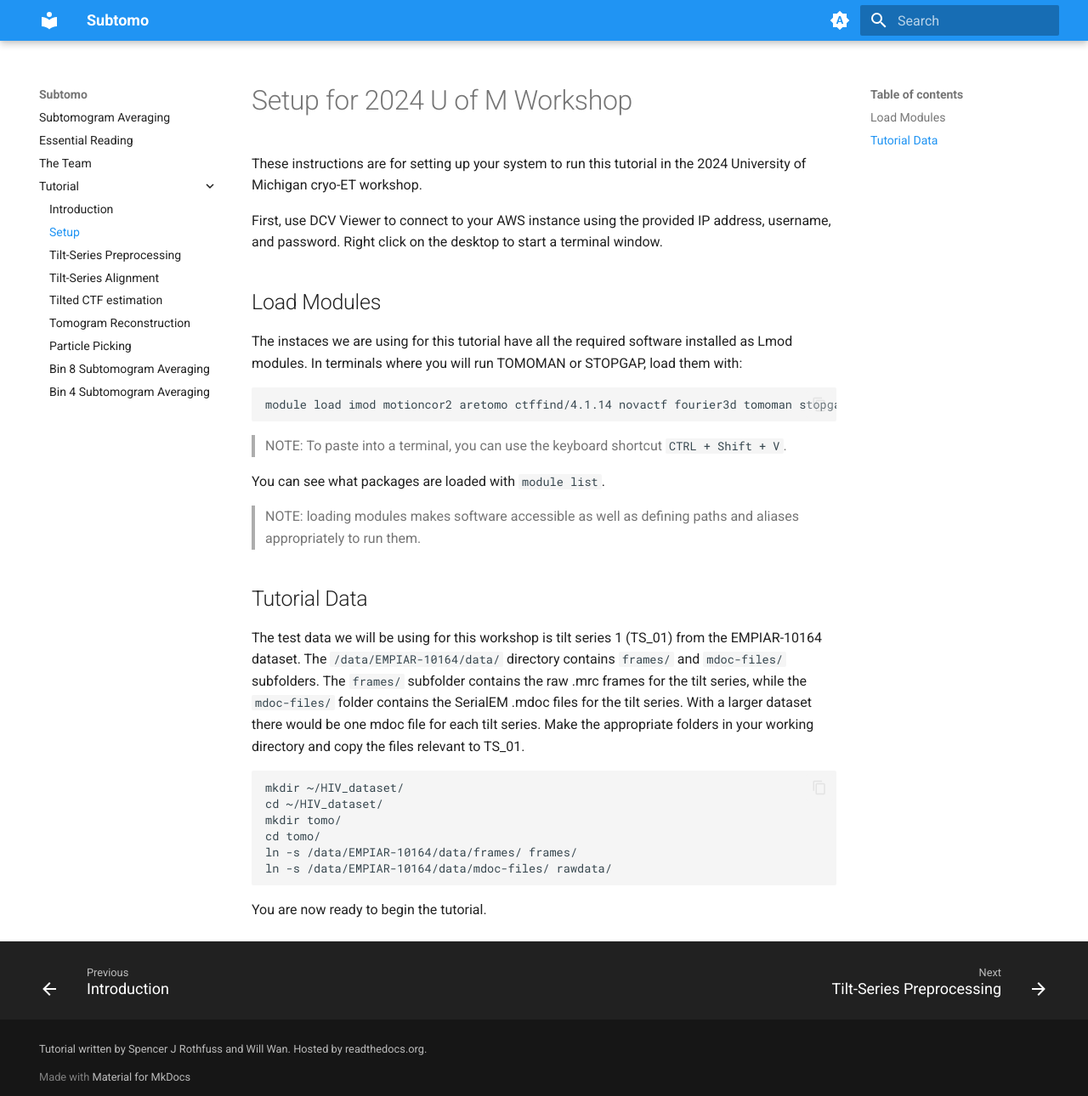
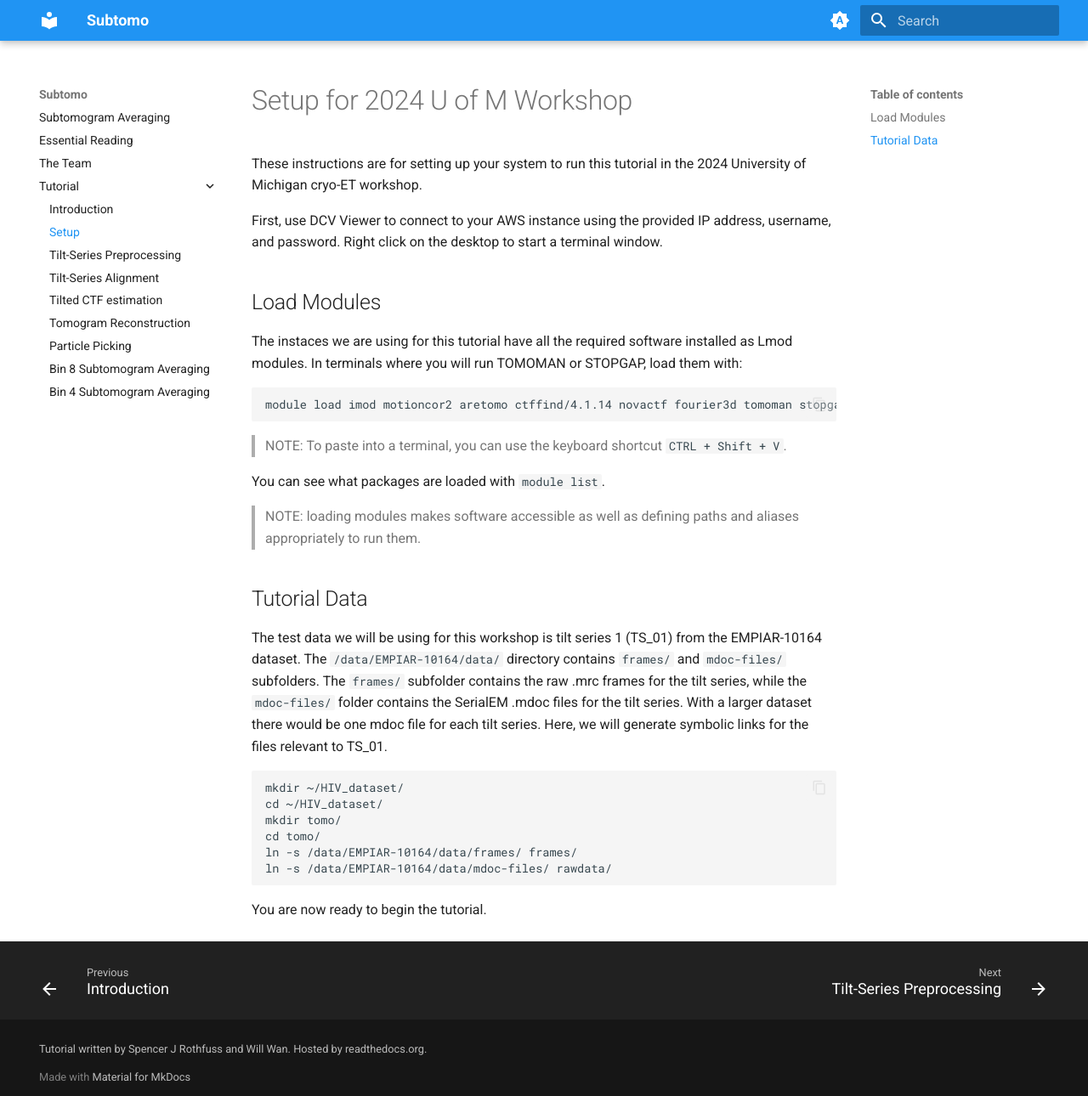
Before and after one commit to wan-lab-vanderbilt/subtomo-tutorials, an MkDocs documentation site: the page built from docs/hiv/setup.md, in a window 1280 px wide and 1290 px high. Shown: the whole window at 85% size. Built offline with MkDocs 1.6.1 and Material for MkDocs 9.7.7, drawn with Linux system fonts in a browser that asks for light colours.

Commit message:
Update setup.md

```diff
--- a/docs/hiv/setup.md
+++ b/docs/hiv/setup.md
@@ -24,7 +24,7 @@ The test data we will be using for this workshop is tilt series 1 (TS_01) from t
 The `/data/EMPIAR-10164/data/` directory contains `frames/` and `mdoc-files/` subfolders.
 The `frames/` subfolder contains the raw .mrc frames for the tilt series, while the `mdoc-files/` folder contains the SerialEM .mdoc files for the tilt series.
 With a larger dataset there would be one mdoc file for each tilt series.
-Make the appropriate folders in your working directory and copy the files relevant to TS_01.
+Here, we will generate symbolic links for the files relevant to TS_01.
 
     mkdir ~/HIV_dataset/
     cd ~/HIV_dataset/
```
